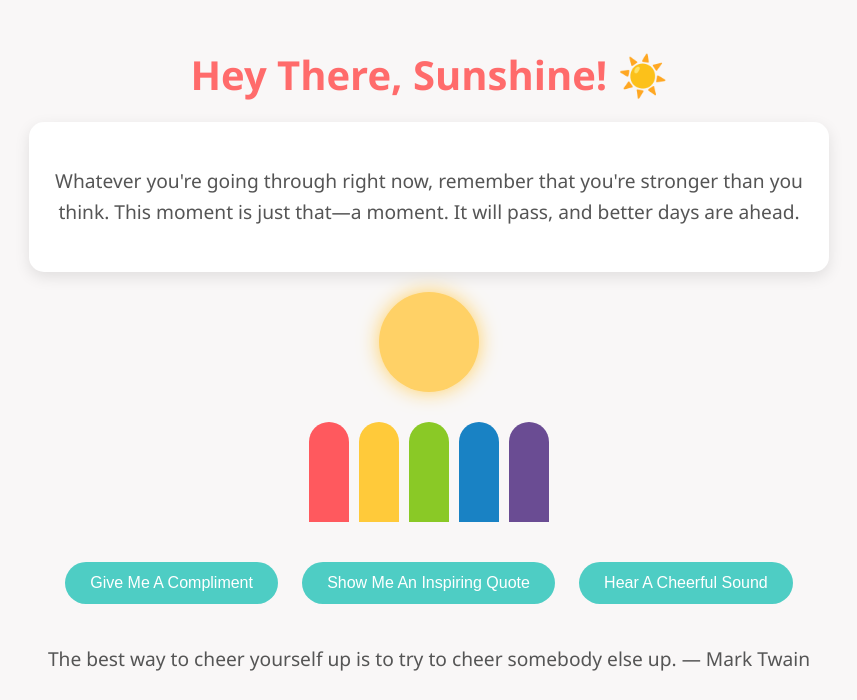
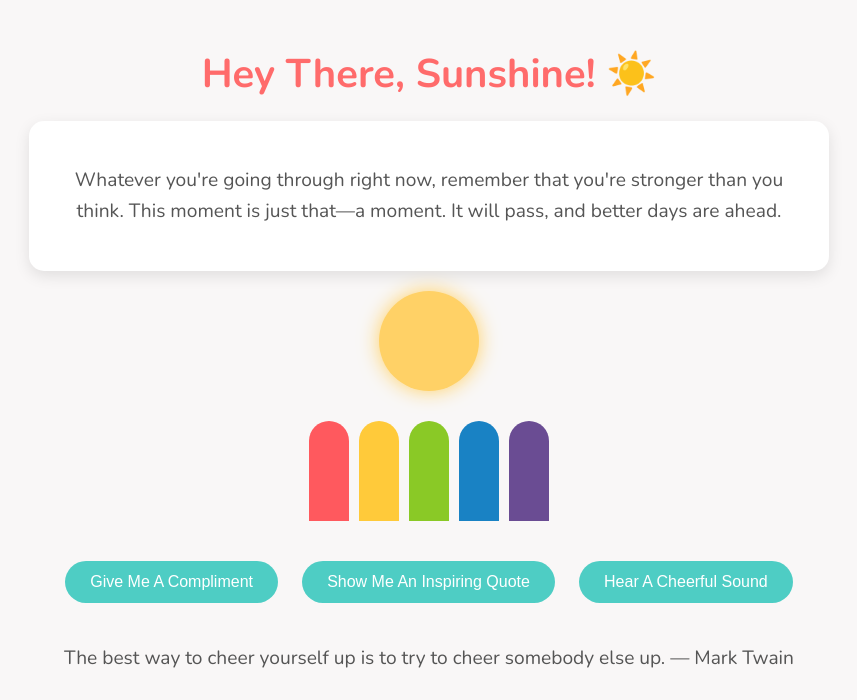
Before and after one commit to katleyq/hello, a plain HTML site: page index.html in a window 1280 px wide. Shown: the top 700 px of the page, without its empty margins (211-1068 px from the left). Drawn offline with nearby package versions, Linux system fonts and the light colour scheme.

Commit message:
Update index.html

```diff
--- a/index.html
+++ b/index.html
@@ -5,8 +5,10 @@
     <meta name="viewport" content="width=device-width, initial-scale=1.0">
     <title>Hey, You're Awesome!</title>
     <style>
+        @import url('https://fonts.googleapis.com/css2?family=Nunito:wght@300;400;600;700&display=swap');
+
         body {
-            font-family: 'Segoe UI', Tahoma, Geneva, Verdana, sans-serif;
+            font-family: 'Nunito', sans-serif;
             background-color: #f9f7f7;
             margin: 0;
             padding: 0;
```
